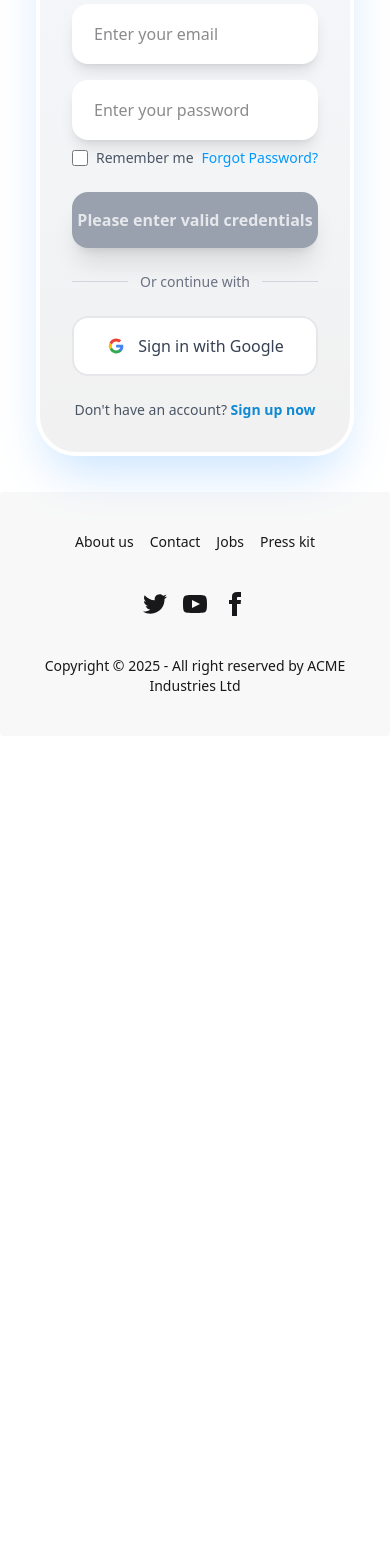
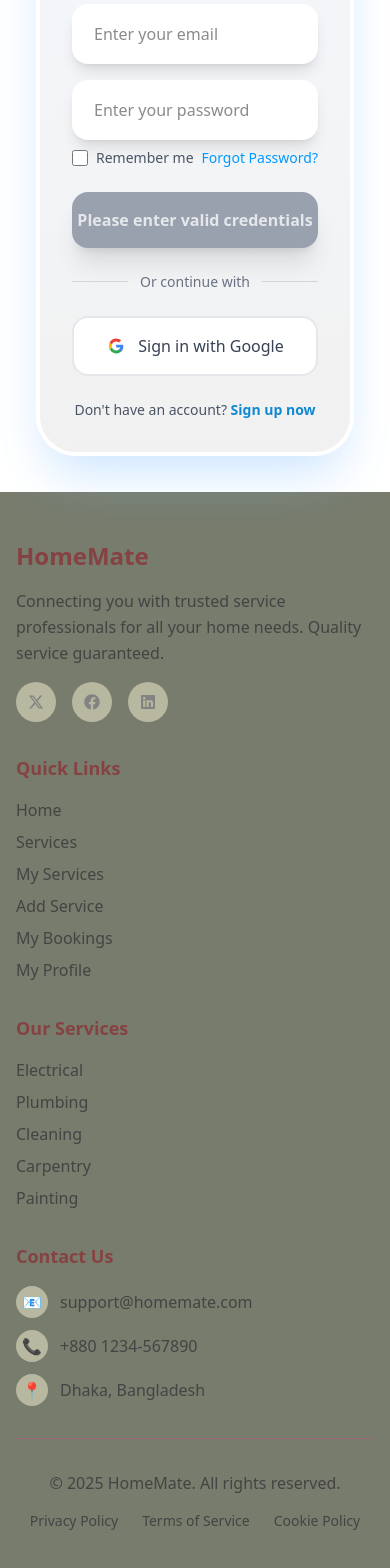
Before and after one commit to mdnaeemislam786/home-mate-client, a React (Vite) app: page /auth in a window 390 px wide. Shown: the part 896-2464 px from the top of the page. Before the commit the page ends 1632 px from the top, so only its background shows below. Built offline with nearby package versions, Linux system fonts and the light colour scheme; no server answers.

Commit message:
update footer component to more stylesh and some action button, responsive and add some new features

```diff
--- a/src/Components/Header/Footer/Footer.jsx
+++ b/src/Components/Header/Footer/Footer.jsx
@@ -1,61 +1,169 @@
-import React from "react";
+import React from 'react';
+import { motion } from 'framer-motion';
+import { Link } from 'react-router';
+import { FaXTwitter } from 'react-icons/fa6';
+import { FaFacebook, FaLinkedin } from 'react-icons/fa';
 
 const Footer = () => {
     return (
-    <div>
-      <footer className="footer footer-horizontal footer-center bg-base-200 text-base-content rounded p-10">
-        <nav className="grid grid-flow-col gap-4">
-          <a className="link link-hover">About us</a>
-          <a className="link link-hover">Contact</a>
-          <a className="link link-hover">Jobs</a>
-          <a className="link link-hover">Press kit</a>
+        <footer className="bg-primary text-light py-12 px-4">
+            <div className="max-w-7xl mx-auto">
+                {/* Main Footer Content */}
+                <div className="grid grid-cols-1 md:grid-cols-2 lg:grid-cols-4 gap-8 mb-8">
+                    {/* Company Info */}
+                    <motion.div
+                        initial={{ opacity: 0, y: 20 }}
+                        whileInView={{ opacity: 1, y: 0 }}
+                        className="space-y-4"
+                    >
+                        <h3 className="text-2xl font-bold text-light">HomeMate</h3>
+                        <p className="text-secondary leading-relaxed">
+                            Connecting you with trusted service professionals for all your home needs.
+                            Quality service guaranteed.
+                        </p>
+                        <div className="flex gap-4">
+                                <motion.a
+                                    whileHover={{ scale: 1.1, y: -2 }}
+                                    className="w-10 h-10 bg-secondary text-primary rounded-full flex items-center justify-center hover:bg-light transition-colors"
+                                    href="#"
+                                > <FaXTwitter ></FaXTwitter>
+                                </motion.a>
+                                <motion.a
+                                    whileHover={{ scale: 1.1, y: -2 }}
+                                    className="w-10 h-10 bg-secondary text-primary rounded-full flex items-center justify-center hover:bg-light transition-colors"
+                                    href="#"
+                                > <FaFacebook ></FaFacebook>
+                                </motion.a>
+                                <motion.a
+                                    whileHover={{ scale: 1.1, y: -2 }}
+                                    className="w-10 h-10 bg-secondary text-primary rounded-full flex items-center justify-center hover:bg-light transition-colors"
+                                    href="#"
+                                > <FaLinkedin ></FaLinkedin>
+                                </motion.a>
+                        </div>
+                    </motion.div>
+
+                    {/* Quick Links */}
+                    <motion.div
+                        initial={{ opacity: 0, y: 20 }}
+                        whileInView={{ opacity: 1, y: 0 }}
+                        transition={{ delay: 0.1 }}
+                        className="space-y-4"
+                    >
+                        <h4 className="text-lg font-bold text-light">Quick Links</h4>
+                        <nav className="space-y-2">
+                            <motion.a href='/' whileHover={{ x: 5 }} className="block text-secondary hover:text-light transition-colors"> Home</motion.a>
+                            <motion.a href='/services' whileHover={{ x: 5 }} className="block text-secondary hover:text-light transition-colors">Services</motion.a>
+                            <motion.a href='/my-services' whileHover={{ x: 5 }} className="block text-secondary hover:text-light transition-colors">My Services</motion.a>
+                            <motion.a href='/add-service' whileHover={{ x: 5 }} className="block text-secondary hover:text-light transition-colors"> Add Service</motion.a>
+                            <motion.a href='/my-bookings' whileHover={{ x: 5 }} className="block text-secondary hover:text-light transition-colors"> My Bookings</motion.a>
+                            <motion.a href='/profile' whileHover={{ x: 5 }} className="block text-secondary hover:text-light transition-colors">My Profile</motion.a>
                         </nav>
-        <nav>
-          <div className="grid grid-flow-col gap-4">
-            <a>
-              <svg
-                xmlns="http://www.w3.org/2000/svg"
-                width="24"
-                height="24"
-                viewBox="0 0 24 24"
-                className="fill-current"
+                    </motion.div>
+
+                    {/* Services */}
+                    <motion.div
+                        initial={{ opacity: 0, y: 20 }}
+                        whileInView={{ opacity: 1, y: 0 }}
+                        transition={{ delay: 0.2 }}
+                        className="space-y-4"
                     >
-                <path d="M24 4.557c-.883.392-1.832.656-2.828.775 1.017-.609 1.798-1.574 2.165-2.724-.951.564-2.005.974-3.127 1.195-.897-.957-2.178-1.555-3.594-1.555-3.179 0-5.515 2.966-4.797 6.045-4.091-.205-7.719-2.165-10.148-5.144-1.29 2.213-.669 5.108 1.523 6.574-.806-.026-1.566-.247-2.229-.616-.054 2.281 1.581 4.415 3.949 4.89-.693.188-1.452.232-2.224.084.626 1.956 2.444 3.379 4.6 3.419-2.07 1.623-4.678 2.348-7.29 2.04 2.179 1.397 4.768 2.212 7.548 2.212 9.142 0 14.307-7.721 13.995-14.646.962-.695 1.797-1.562 2.457-2.549z"></path>
-              </svg>
-            </a>
-            <a>
-              <svg
-                xmlns="http://www.w3.org/2000/svg"
-                width="24"
-                height="24"
-                viewBox="0 0 24 24"
-                className="fill-current"
+                        <h4 className="text-lg font-bold text-light">Our Services</h4>
+                        <nav className="space-y-2">
+                            {['Electrical', 'Plumbing', 'Cleaning', 'Carpentry', 'Painting'].map((service) => (
+                                <motion.a
+                                    key={service}
+                                    whileHover={{ x: 5 }}
+                                    className="block text-secondary hover:text-light transition-colors"
+                                    href="/services"
                                 >
-                <path d="M19.615 3.184c-3.604-.246-11.631-.245-15.23 0-3.897.266-4.356 2.62-4.385 8.816.029 6.185.484 8.549 4.385 8.816 3.6.245 11.626.246 15.23 0 3.897-.266 4.356-2.62 4.385-8.816-.029-6.185-.484-8.549-4.385-8.816zm-10.615 12.816v-8l8 3.993-8 4.007z"></path>
-              </svg>
-            </a>
-            <a>
-              <svg
-                xmlns="http://www.w3.org/2000/svg"
-                width="24"
-                height="24"
-                viewBox="0 0 24 24"
-                className="fill-current"
+                                    {service}
+                                </motion.a>
+                            ))}
+                        </nav>
+                    </motion.div>
+
+                    {/* Contact Info */}
+                    <motion.div
+                        initial={{ opacity: 0, y: 20 }}
+                        whileInView={{ opacity: 1, y: 0 }}
+                        transition={{ delay: 0.3 }}
+                        className="space-y-4"
                     >
-                <path d="M9 8h-3v4h3v12h5v-12h3.642l.358-4h-4v-1.667c0-.955.192-1.333 1.115-1.333h2.885v-5h-3.808c-3.596 0-5.192 1.583-5.192 4.615v3.385z"></path>
-              </svg>
-            </a>
+                        <h4 className="text-lg font-bold text-light">Contact Us</h4>
+                        <div className="space-y-3 text-secondary">
+                            <div className="flex items-center gap-3">
+                                <div className="w-8 h-8 bg-secondary text-primary rounded-full flex items-center justify-center">
+                                    📧
                                 </div>
-        </nav>
-        <aside>
-          <p>
-            Copyright © {new Date().getFullYear()} - All right reserved by ACME
-            Industries Ltd
+                                <span>support@homemate.com</span>
+                            </div>
+                            <div className="flex items-center gap-3">
+                                <div className="w-8 h-8 bg-secondary text-primary rounded-full flex items-center justify-center">
+                                    📞
+                                </div>
+                                <span>+880 1234-567890</span>
+                            </div>
+                            <div className="flex items-center gap-3">
+                                <div className="w-8 h-8 bg-secondary text-primary rounded-full flex items-center justify-center">
+                                    📍
+                                </div>
+                                <span>Dhaka, Bangladesh</span>
+                            </div>
+                        </div>
+                    </motion.div>
+                </div>
+
+                {/* Bottom Bar */}
+                <motion.div
+                    initial={{ opacity: 0 }}
+                    whileInView={{ opacity: 1 }}
+                    className="pt-8 border-t border-secondary/30"
+                >
+                    <div className="flex flex-col md:flex-row justify-between items-center gap-4">
+                        <p className="text-secondary text-center md:text-left">
+                            © {new Date().getFullYear()} HomeMate. All rights reserved.
                         </p>
-        </aside>
+                        <div className="flex gap-6 text-secondary">
+                            {['Privacy Policy', 'Terms of Service', 'Cookie Policy'].map((item) => (
+                                <motion.a
+                                    key={item}
+                                    whileHover={{ scale: 1.05 }}
+                                    className="hover:text-light transition-colors text-sm"
+                                    href="#"
+                                >
+                                    {item}
+                                </motion.a>
+                            ))}
+                        </div>
+                    </div>
+                </motion.div>
+            </div>
         </footer>
-    </div>
     );
 };
 
+// Social Icon Component
+const SocialIcon = ({ platform }) => {
+    const icons = {
+        Twitter: (
+            <svg width="16" height="16" viewBox="0 0 24 24" fill="currentColor">
+                <path d="M24 4.557c-.883.392-1.832.656-2.828.775 1.017-.609 1.798-1.574 2.165-2.724-.951.564-2.005.974-3.127 1.195-.897-.957-2.178-1.555-3.594-1.555-3.179 0-5.515 2.966-4.797 6.045-4.091-.205-7.719-2.165-10.148-5.144-1.29 2.213-.669 5.108 1.523 6.574-.806-.026-1.566-.247-2.229-.616-.054 2.281 1.581 4.415 3.949 4.89-.693.188-1.452.232-2.224.084.626 1.956 2.444 3.379 4.6 3.419-2.07 1.623-4.678 2.348-7.29 2.04 2.179 1.397 4.768 2.212 7.548 2.212 9.142 0 14.307-7.721 13.995-14.646.962-.695 1.797-1.562 2.457-2.549z"/>
+            </svg>
+        ),
+        YouTube: (
+            <svg width="16" height="16" viewBox="0 0 24 24" fill="currentColor">
+                <path d="M19.615 3.184c-3.604-.246-11.631-.245-15.23 0-3.897.266-4.356 2.62-4.385 8.816.029 6.185.484 8.549 4.385 8.816 3.6.245 11.626.246 15.23 0 3.897-.266 4.356-2.62 4.385-8.816-.029-6.185-.484-8.549-4.385-8.816zm-10.615 12.816v-8l8 3.993-8 4.007z"/>
+            </svg>
+        ),
+        Facebook: (
+            <svg width="16" height="16" viewBox="0 0 24 24" fill="currentColor">
+                <path d="M9 8h-3v4h3v12h5v-12h3.642l.358-4h-4v-1.667c0-.955.192-1.333 1.115-1.333h2.885v-5h-3.808c-3.596 0-5.192 1.583-5.192 4.615v3.385z"/>
+            </svg>
+        )
+    };
+
+    return icons[platform] || null;
+};
+
 export default Footer;
--- a/src/Components/Header/Navbar.jsx
+++ b/src/Components/Header/Navbar.jsx
@@ -6,6 +6,8 @@ import { toast } from 'react-toastify';
 
     const Navbar = () => {
       const {user, logoutUser} = useContext(AuthContext)
+
+      console.log(user);
 
       // const user = false
       const location = useLocation();
--- a/src/Routes/PrivateRoute.jsx
+++ b/src/Routes/PrivateRoute.jsx
@@ -1,13 +1,14 @@
 import React, { useContext } from 'react';
 import { AuthContext } from '../Context/AuthContext';
 import { Navigate, useLocation } from 'react-router';
+import Loading from '../Components/Loading';
 
 const PrivateRoute = ({children}) => {
     const {user, loading } = useContext(AuthContext);
     const location = useLocation();
     if(loading){
         return <>
-        <span>loadding...</span>
+        <Loading></Loading>
         </>
     }
     if(user){
```
Also changed, not shown: src/Components/Auth/Login.jsx (+5 -4 lines), src/Components/Auth/Register.jsx (+17 -12 lines), src/Components/ServiceDetails.jsx (+3 -14 lines). Lines whose indentation alone changed are shown as unchanged.
